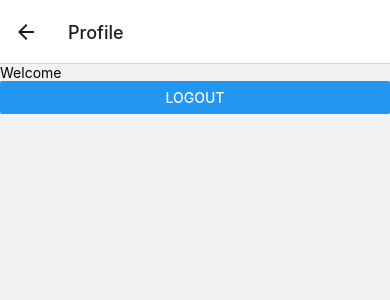
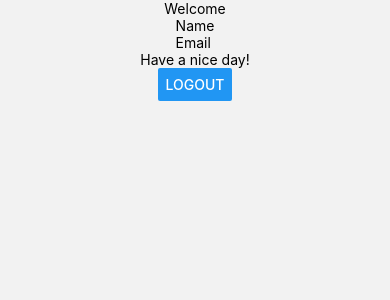
Before and after one commit to darsan012/FirstReactNativeApp, a React Native app: screen /Profile in a window 390 px wide. Shown: the top 300 px of the page. Built offline with nearby package versions, Linux system fonts and the light colour scheme.

Commit message:
removed the name of the page shown on screen

```diff
--- a/App.js
+++ b/App.js
@@ -13,8 +13,16 @@ const App = () => {
     <Provider store={store}>
       <NavigationContainer>
         <Stack.Navigator>
-          <Stack.Screen name="Login" component={Login} />
-          <Stack.Screen name="Profile" component={Profile} />
+          <Stack.Screen
+            name="Login"
+            component={Login}
+            options={{headerShown: false}}
+          />
+          <Stack.Screen
+            name="Profile"
+            component={Profile}
+            options={{headerShown: false}}
+          />
         </Stack.Navigator>
       </NavigationContainer>
     </Provider>
--- a/src/Components/LoginPage.js
+++ b/src/Components/LoginPage.js
@@ -27,7 +27,7 @@ const Login = ({navigation}) => {
   //This function runs when there is change on isLoggedIn
   useEffect(() => {
     if (isLoggedIn) {
-      navigation.navigate('Profile', {name: email});
+      navigation.navigate('Profile');
     } else {
       (async () => {
         try {
--- a/src/Components/Profile.js
+++ b/src/Components/Profile.js
@@ -5,7 +5,8 @@ import {
   SafeAreaView,
   ScrollView,
   Button,
-  Alert,
+  StyleSheet,
+  Dimensions,
 } from 'react-native';
 import AsyncStorage from '@react-native-async-storage/async-storage';
 import {useDispatch} from 'react-redux';
@@ -13,10 +14,8 @@ import {logout} from '../store/slices/userSlice';
 
 const Profile = ({navigation, route}) => {
   const dispatch = useDispatch();
+
   const logoutHandler = () => {
-    console.log('hello');
-    // Alert.alert('yeah');
-
     AsyncStorage.clear();
     dispatch(logout());
     navigation.navigate('Login');
@@ -24,13 +23,31 @@ const Profile = ({navigation, route}) => {
   return (
     <SafeAreaView>
       <ScrollView>
-        <View>
+        <View style={styles.profileContainer}>
           <Text>Welcome</Text>
-          <Button title="Logout" onPress={() => logoutHandler()} />
+          <View>
+            <Text>Name</Text>
+            <Text>Email</Text>
+          </View>
+          <Text>Have a nice day!</Text>
+          <View>
+            <Button title="Logout" onPress={() => logoutHandler()} />
+          </View>
         </View>
       </ScrollView>
     </SafeAreaView>
   );
 };
 
+const width = Dimensions.get('window').width;
+const height = Dimensions.get('window').height;
+const styles = StyleSheet.create({
+  profileContainer: {
+    display: 'flex',
+    // flexDirection: 'row',
+    alignItems: 'center',
+    width: width,
+    height: height,
+  },
+});
 export default Profile;
```
